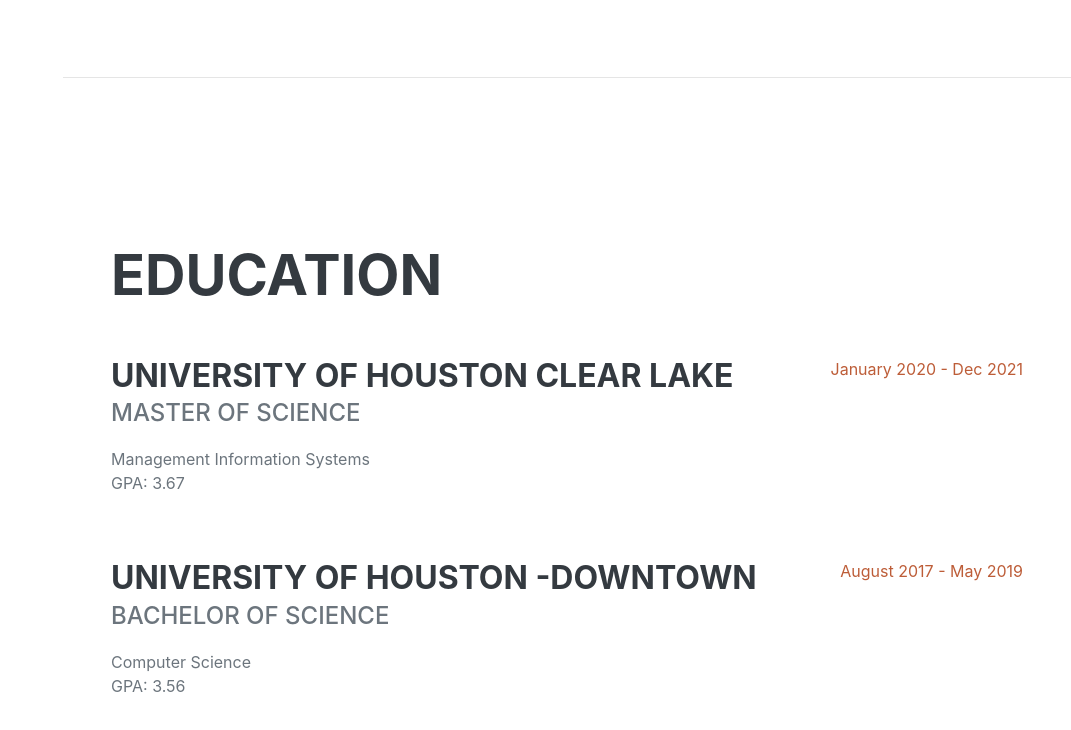
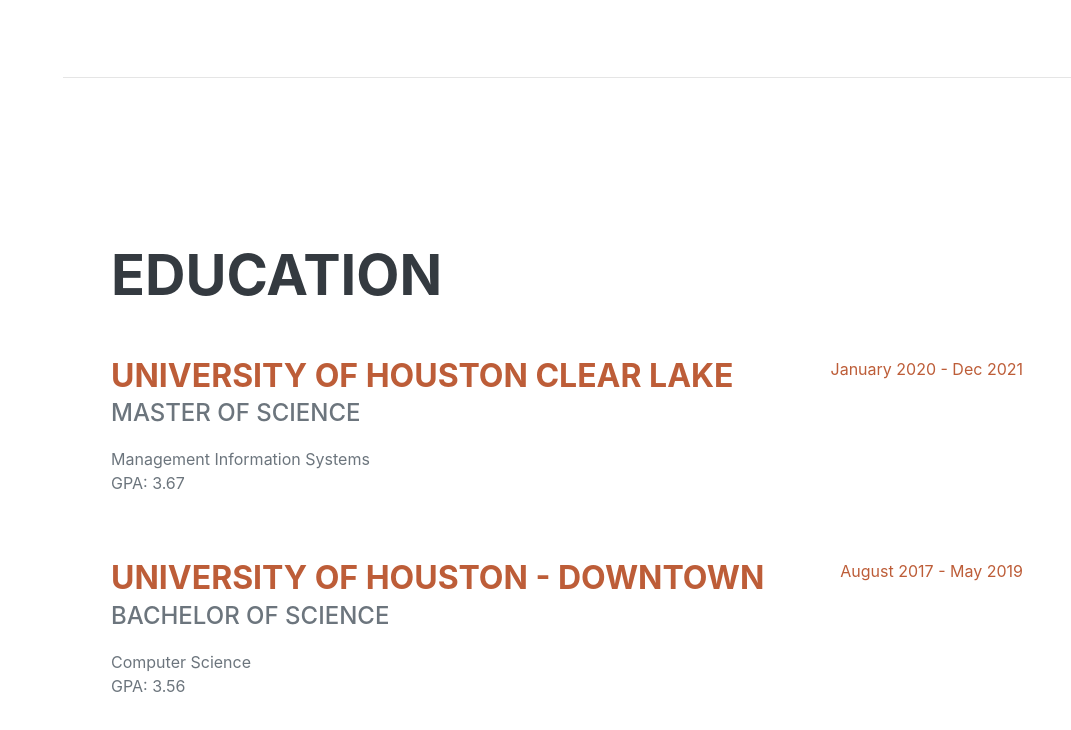
Before and after one commit to UHDrob/ro-go.com, a plain HTML site: page index.html in a window 1280 px wide. Shown: the part 1905-2635 px from the top of the page, without its empty margins (209-1280 px from the left). Drawn offline with nearby package versions, Linux system fonts and the light colour scheme; a web font is replaced by a local one.

Commit message:
Update index.html

```diff
--- a/index.html
+++ b/index.html
@@ -74,7 +74,7 @@
                     <div class="d-flex flex-column flex-md-row justify-content-between mb-5">
                         <div class="flex-grow-1">
                             <h3 class="mb-0">Systems Engineer</h3>
-                            <div class="subheading mb-3">Mattress Firm</div>
+                            <div class="subheading mb-3"><a href="www.mattressfirm.com">Mattress Firm</a></div>
                             <p>Bring to the table win-win strategies to ensure proactive solutons. Collaborate on the seamles transition to cloud technologies and virtualization of data centers. Migrate mail system from in-house to Microsoft Office 365 solution for 10000+ employees. Maintain advantage over compettion by deploying emerging technologies. Consolidate domain management from multiple vendors.</p>
                         </div>
                         <div class="flex-shrink-0"><span class="text-primary">April 2017 - July 2020</span></div>
@@ -113,7 +113,7 @@
                     <h2 class="mb-5">Education</h2>
                     <div class="d-flex flex-column flex-md-row justify-content-between mb-5">
                         <div class="flex-grow-1">
-                            <h3 class="mb-0">University of Houston Clear lake</h3>
+                            <h3 class="mb-0"><a href="www.uhcl.edu">University of Houston Clear Lake</a></h3>
                             <div class="subheading mb-3">Master of Science</div>
                             <div>Management Information Systems</div>
                             <p>GPA: 3.67</p>
@@ -122,7 +122,7 @@
                     </div>
                     <div class="d-flex flex-column flex-md-row justify-content-between">
                         <div class="flex-grow-1">
-                            <h3 class="mb-0">University of Houston -Downtown</h3>
+                            <h3 class="mb-0"><a href="www.UHD.edu" >University of Houston - Downtown</a></h3>
                             <div class="subheading mb-3">Bachelor of Science</div>
                             <div>Computer Science</div>
                             <p>GPA: 3.56</p>
```
